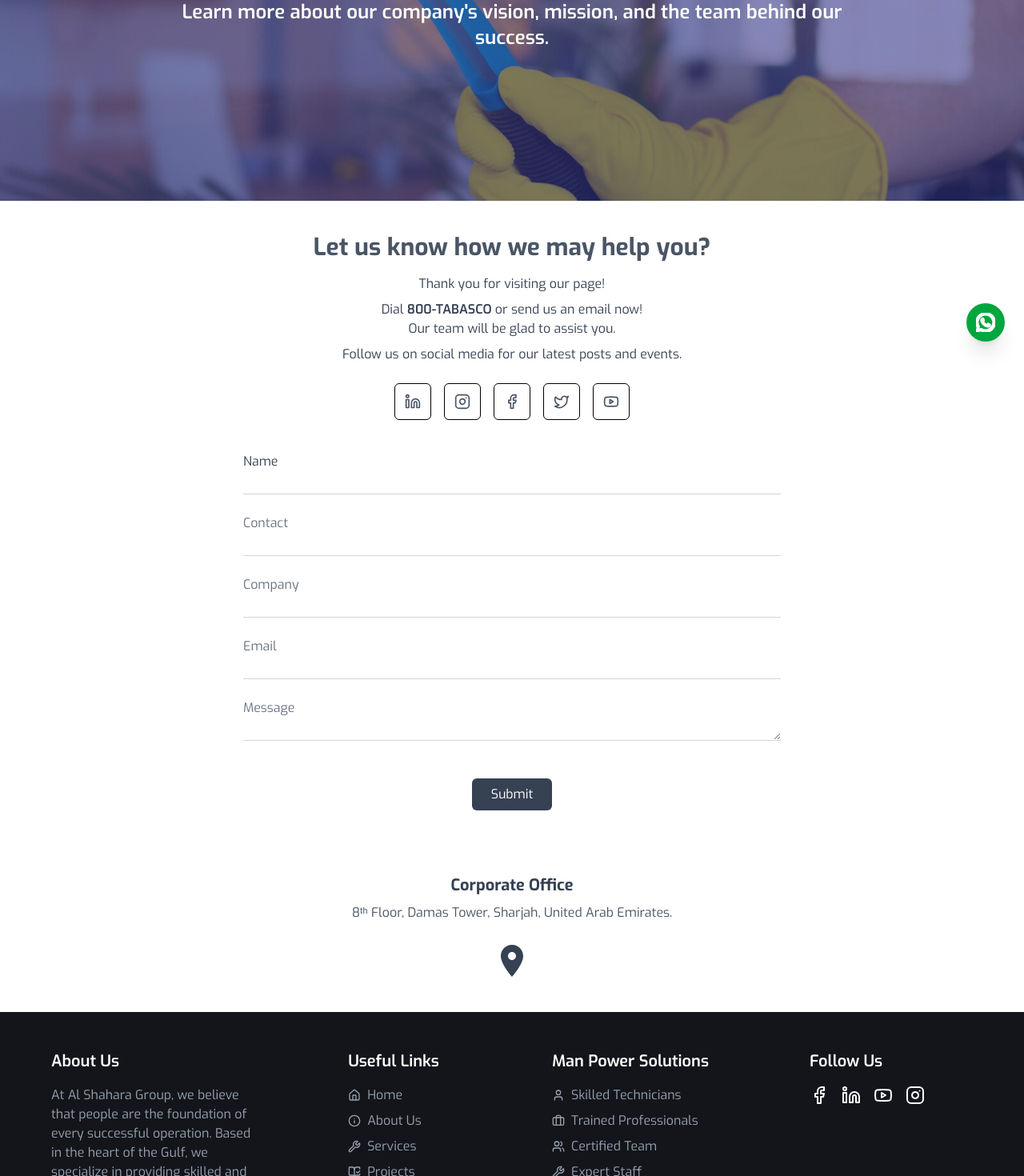
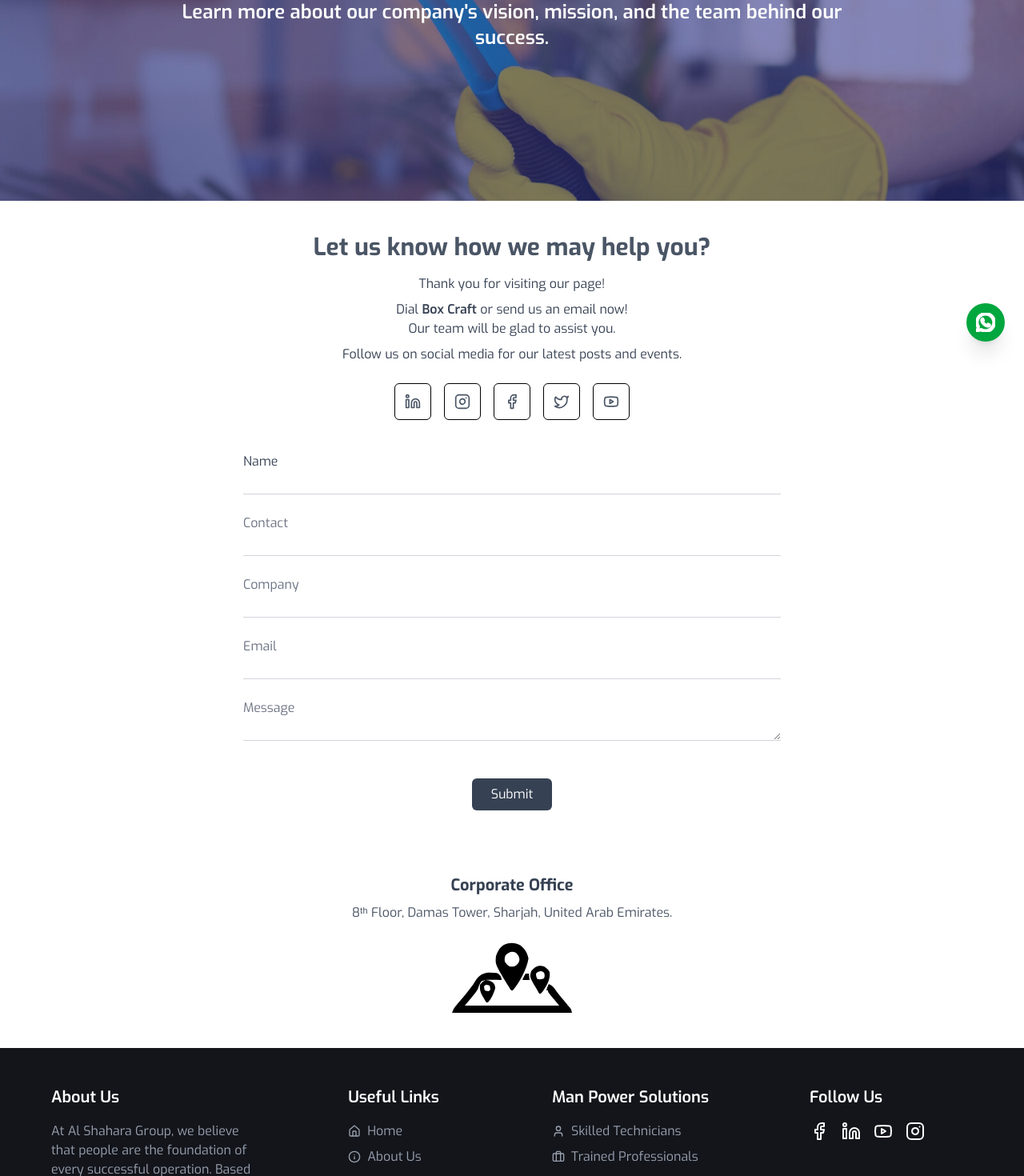
Before and after one commit to mithunbiswas1/manpower-frontend, a Next.js app: page /reach-us in a window 1280 px wide. Shown: the part 349-1819 px from the top of the page at 80% size. Built offline with nearby package versions, Linux system fonts and the light colour scheme.

Commit message:
updates f

```diff
--- a/src/components/shared/SharedContact.jsx
+++ b/src/components/shared/SharedContact.jsx
@@ -2,6 +2,8 @@
 
 import { Linkedin, Instagram, Facebook, Twitter, Youtube } from "lucide-react";
 import { Formik, Form, Field } from "formik";
+import location from "@/resource/location.svg";
+import Image from "next/image";
 
 export const SharedContact = () => {
   return (
@@ -11,7 +13,7 @@ export const SharedContact = () => {
       </h2>
       <p className="text-gray-700 mb-2">Thank you for visiting our page!</p>
       <p className="text-gray-700 mb-2">
-        Dial <span className="font-semibold">800-TABASCO</span> or send us an
+        Dial <span className="font-semibold">Box Craft</span> or send us an
         email now! <br />
         Our team will be glad to assist you.
       </p>
@@ -139,15 +141,9 @@ export const SharedContact = () => {
           8ᵗʰ Floor, Damas Tower, Sharjah, United Arab Emirates.
         </p>
         <div className="mt-6">
-          {/* Replace this with an actual map icon from lucid-react or a custom SVG */}
-          <svg
-            className="h-12 w-12 text-gray-700"
-            fill="currentColor"
-            viewBox="0 0 24 24"
-            xmlns="http://www.w3.org/2000/svg"
-          >
-            <path d="M12 2C8.13 2 5 5.13 5 9c0 5.25 7 13 7 13s7-7.75 7-13c0-3.87-3.13-7-7-7zm0 9.5c-1.38 0-2.5-1.12-2.5-2.5S10.62 6.5 12 6.5s2.5 1.12 2.5 2.5S13.38 11.5 12 11.5z" />
-          </svg>
+          <a href="#" target="_blank">
+            <Image src={location} alt="map" />
+          </a>
         </div>
       </div>
     </div>
```
Also changed, not shown: src/resource/location.svg (added).
